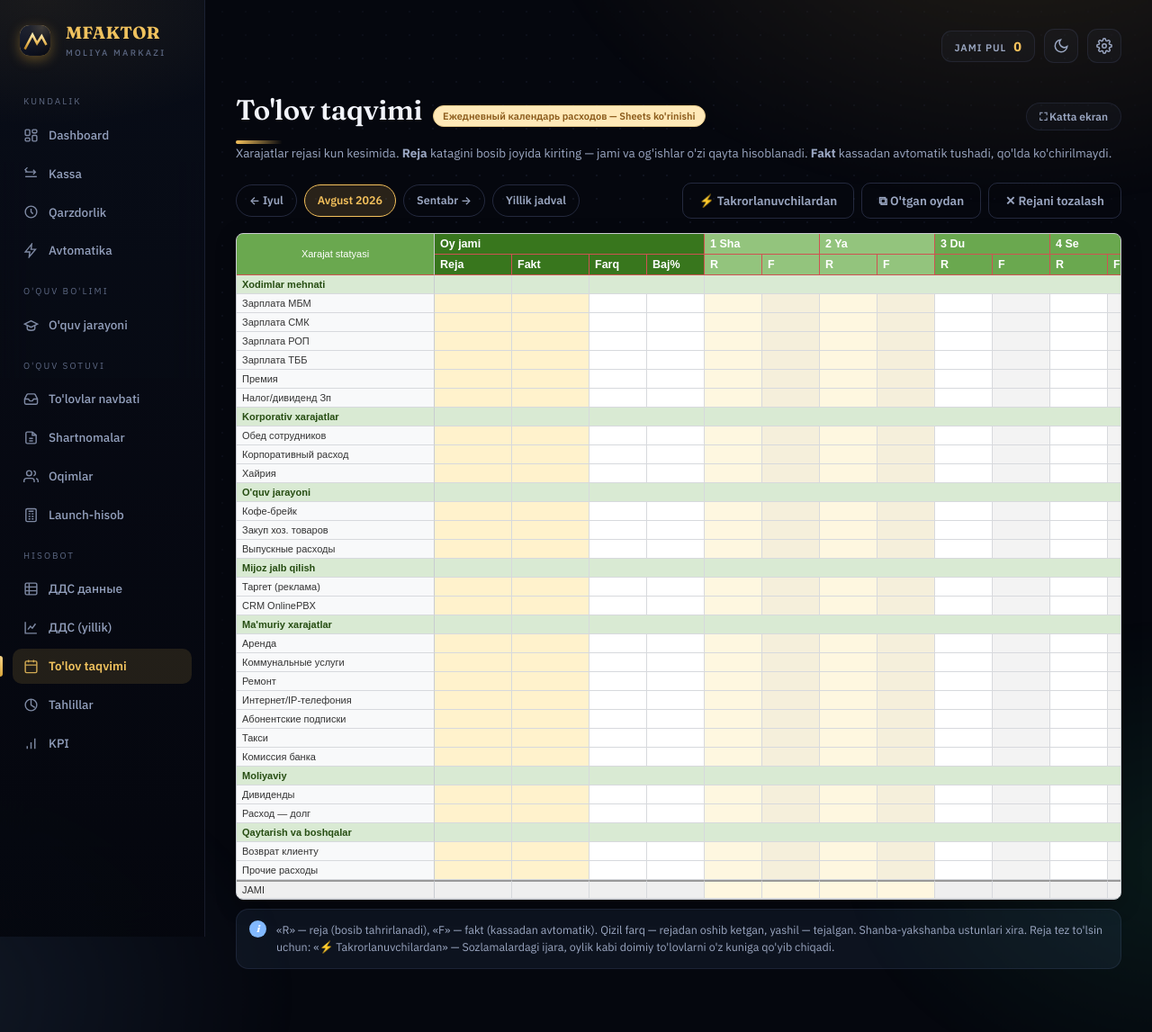
After one commit to vasilakhadjimatova-stack/Mfaktor-biznes-club, a Flask app: page /taqvim in a window 1280 px wide. The commit adds this page. Shown: the whole page at 90% size. Run offline with Flask 3, Linux system fonts and the light colour scheme.

Commit message:
To'lov taqvimi: Sheets'dagi платежный календарь dastur ichida
Oylik ko'rinish — «Ежедневный календарь расходов» 1:1 ruhida:
- statya × kun jadvali, yashil Sheets uslubi, guruh sarlavhalari
- Reja katagi bosilganda joyida tahrirlanadi; jami, farq va bajarilish
  foizi AJAX bilan darhol qayta hisoblanadi
- FAKT kassadan avtomatik tushadi — qo'lda ko'chirilmaydi
- «Takrorlanuvchilardan» tugmasi: ijara/oylik kabi doimiy to'lovlar
  o'z kuniga reja bo'lib tushadi (ikki bosilsa ikkilanmaydi)
- «O'tgan oydan» ko'chirish va «Rejani tozalash»
- shanba-yakshanba ustunlari ajratilgan, katta ekran rejimi ishlaydi

Yillik ko'rinish — «Годовая таблица» kabi: statya × 12 oy,
Reja | Fakt | bajarilish % — formulalar buzilmaydi (#REF! yo'q).

Reja bo'lmagan oyda farq neytral rangda (vahima qilmaydi).
Yangi jadval: plan_cells (yil, oy, kun, statya → summa).

Co-Authored-By: Claude Fable 5 <noreply@anthropic.com>
Claude-Session: https://claude.ai/code/session_01QDFQCdnJWjZHr9qKxLobiK

```diff
--- a/moliya/app.py
+++ b/moliya/app.py
@@ -635,6 +635,66 @@ def register_routes(app):
                                upcoming=core.upcoming_lines(14))
 
     # ── Yillik ДДС (Sheets formati) ─────────────────────────────
+    # ── To'lov taqvimi (платежный календарь) ─────────────────────
+    @app.route("/taqvim")
+    def taqvim():
+        import paycal
+        y, m = _ym()
+        view = request.args.get("view", "month")
+        oy = ["", "Yanvar", "Fevral", "Mart", "Aprel", "May", "Iyun", "Iyul",
+              "Avgust", "Sentabr", "Oktabr", "Noyabr", "Dekabr"]
+        if view == "year":
+            data = paycal.year_data(y)
+            return render_template("taqvim.html", view="year", y=y, m=m,
+                                   d=data, oy=oy)
+        data = paycal.month_data(y, m)
+        return render_template("taqvim.html", view="month", y=y, m=m,
+                               d=data, oy=oy)
+
+    @app.route("/taqvim/set", methods=["POST"])
+    def taqvim_set():
+        import paycal
+        f = request.form
+        try:
+            y, m, day = int(f["y"]), int(f["m"]), int(f["d"])
+            raw = (f.get("amount") or "0").replace(" ", "") \
+                .replace(" ", "").replace(",", ".")
+            amount = float(raw or 0)
+            cat = f["cat"]
+        except (KeyError, ValueError):
+            return {"ok": False}, 400
+        res = paycal.set_cell(y, m, day, cat, amount)
+        res["ok"] = True
+        return res
+
+    @app.route("/taqvim/fill", methods=["POST"])
+    def taqvim_fill():
+        import paycal
+        y, m = _ym()
+        r = paycal.fill_from_recurring(y, m)
+        flash(f"Takrorlanuvchi to'lovlardan {r['made']} katak to'ldirildi"
+              + (f", {r['skipped']} tasi allaqachon band edi" if r['skipped']
+                 else "") + ".", "ok")
+        return redirect(url_for("taqvim", y=y, m=m))
+
+    @app.route("/taqvim/copy", methods=["POST"])
+    def taqvim_copy():
+        import paycal
+        y, m = _ym()
+        r = paycal.copy_from_prev(y, m)
+        flash(f"{r['pm']:02d}.{r['py']} rejasidan {r['made']} katak "
+              f"ko'chirildi" + (f", {r['skipped']} tasi band edi"
+                                if r['skipped'] else "") + ".", "ok")
+        return redirect(url_for("taqvim", y=y, m=m))
+
+    @app.route("/taqvim/clear", methods=["POST"])
+    def taqvim_clear():
+        import paycal
+        y, m = _ym()
+        n = paycal.clear_month(y, m)
+        flash(f"{n} ta reja katagi o'chirildi.", "ok")
+        return redirect(url_for("taqvim", y=y, m=m))
+
     @app.route("/dds")
     def dds():
         try:
--- a/moliya/templates/base.html
+++ b/moliya/templates/base.html
@@ -1400,6 +1400,36 @@ button.chip{background:var(--card-faint);color:var(--mut);
   border:1px solid var(--line);font:600 12px var(--sans);padding:6px 11px;
   box-shadow:none}
 button.chip:hover{border-color:var(--line2);color:var(--txt)}
+
+/* ══ To'lov taqvimi: yashil Excel-uslub (.x3) ══ */
+.xl.x3 thead th{background:#6aa84f;color:#fff}
+.xl.x3 thead th.rn{background:#6aa84f}
+.xl.x3 thead th.tot{background:#38761d}
+.xl.x3 thead th.we{background:#93c47d}
+.xl.x3 td.cat{min-width:220px;max-width:260px;background:#f8f9fa;color:#333;
+  text-align:left;position:sticky;left:0;z-index:2;font-weight:500;
+  overflow:hidden;text-overflow:ellipsis;white-space:nowrap}
+.xl.x3 thead th.cat{position:sticky;left:0;z-index:5}
+.xl.x3 tr.grp td{background:#d9ead3;color:#274e13;font-weight:700}
+.xl.x3 tr.grp td.cat{background:#d9ead3;color:#274e13}
+.xl.x3 td.r{text-align:right;font-variant-numeric:tabular-nums;min-width:52px}
+.xl.x3 td.plc{background:#fff;cursor:pointer;min-width:64px}
+.xl.x3 td.plc:hover{background:#e8f0fe;box-shadow:inset 0 0 0 2px #4285f4}
+.xl.x3 td.plc:focus{outline:0;background:#e8f0fe;box-shadow:inset 0 0 0 2px #4285f4}
+.xl.x3 td.fc{background:#f3f3f3;color:#999;min-width:64px}
+.xl.x3 td.fc.has{color:#1a1a1a;font-weight:600}
+.xl.x3 td.we{background:#fef7e0}
+.xl.x3 td.fc.we{background:#f5efdb}
+.xl.x3 td.tp,.xl.x3 td.tf{background:#fff2cc;font-weight:600;min-width:86px}
+.xl.x3 td.td,.xl.x3 td.tpc{background:#fff;min-width:64px}
+.xl.x3 td.bad{color:#cc0000;font-weight:700}
+.xl.x3 td.nop{color:#b7b7b7}
+.xl.x3 td.good{color:#38761d;font-weight:700}
+.xl.x3 tfoot td{position:sticky;bottom:0;background:#efefef;font-weight:700;
+  border-top:2px solid #999;z-index:2}
+.xl.x3 tfoot td.cat{z-index:3;background:#efefef}
+.plc-in{width:100%;min-width:56px;border:0;background:transparent;
+  font:inherit;text-align:right;outline:0;padding:0}
 </style>
 </head>
 <body>
@@ -1423,6 +1453,7 @@ button.chip:hover{border-color:var(--line2);color:var(--txt)}
   <span class="sep">Hisobot</span>
   <a class="{{ 'on' if p.startswith('/ddsdata') }}" href="/ddsdata"><svg viewBox="0 0 24 24" fill="none" stroke="currentColor" stroke-width="2"><rect x="3" y="3" width="18" height="18" rx="2"/><path d="M3 9h18M3 15h18M9 3v18"/></svg>ДДС данные</a>
   <a class="{{ 'on' if p == '/dds' }}" href="/dds"><svg viewBox="0 0 24 24" fill="none" stroke="currentColor" stroke-width="2"><path d="M3 3v18h18"/><path d="M7 15l4-5 3 3 5-7"/></svg>ДДС (yillik)</a>
+  <a class="{{ 'on' if p.startswith('/taqvim') }}" href="/taqvim"><svg viewBox="0 0 24 24" fill="none" stroke="currentColor" stroke-width="2"><rect x="3" y="4" width="18" height="18" rx="2"/><path d="M16 2v4M8 2v4M3 10h18"/></svg>To'lov taqvimi</a>
   <a class="{{ 'on' if p.startswith('/reports') }}" href="/reports"><svg viewBox="0 0 24 24" fill="none" stroke="currentColor" stroke-width="2"><circle cx="12" cy="12" r="9"/><path d="M12 3v9l6 4"/></svg>Tahlillar</a>
   <a class="{{ 'on' if p.startswith('/kpi') }}" href="/kpi"><svg viewBox="0 0 24 24" fill="none" stroke="currentColor" stroke-width="2"><path d="M12 20V10M18 20V4M6 20v-4"/></svg>KPI</a>
   </nav>
--- /dev/null
+++ b/moliya/templates/taqvim.html
@@ -0,0 +1,229 @@
+{% extends "base.html" %}
+{% block body %}
+{% macro num(v) %}{% if v %}{{ v|grp }}{% endif %}{% endmacro %}
+
+<div class="xl-top">
+  <h1 style="margin:0">To'lov taqvimi</h1>
+  <span class="xl-badge">Ежедневный календарь расходов — Sheets ko'rinishi</span>
+  <button type="button" class="xl-fs" style="margin-left:auto" onclick="xlFull()"
+          title="Jadval butun ekranni oladi (Esc — chiqish)">⛶ Katta ekran</button>
+</div>
+<p class="sub">Xarajatlar rejasi kun kesimida. <b>Reja</b> katagini bosib joyida
+  kiriting — jami va og'ishlar o'zi qayta hisoblanadi. <b>Fakt</b> kassadan
+  avtomatik tushadi, qo'lda ko'chirilmaydi.</p>
+
+<div class="monthnav" style="flex-wrap:wrap">
+  {% if view == 'month' %}
+    {% set py, pm = (y-1, 12) if m == 1 else (y, m-1) %}
+    {% set ny, nm = (y+1, 1) if m == 12 else (y, m+1) %}
+    <a class="chip" href="/taqvim?y={{py}}&m={{pm}}">← {{ oy[pm] }}</a>
+    <span class="chip on">{{ oy[m] }} {{ y }}</span>
+    <a class="chip" href="/taqvim?y={{ny}}&m={{nm}}">{{ oy[nm] }} →</a>
+    <a class="chip" href="/taqvim?view=year&y={{y}}">Yillik jadval</a>
+    <span style="margin-left:auto;display:flex;gap:8px;flex-wrap:wrap">
+      <form method="post" action="/taqvim/fill?y={{y}}&m={{m}}">
+        <button class="btn ghost" title="Sozlamalardagi takrorlanuvchi to'lovlar (ijara, oyliklar...) reja bo'lib tushadi">
+          ⚡ Takrorlanuvchilardan</button></form>
+      <form method="post" action="/taqvim/copy?y={{y}}&m={{m}}">
+        <button class="btn ghost" title="O'tgan oy rejasini shu oyga ko'chirish">
+          ⧉ O'tgan oydan</button></form>
+      <form method="post" action="/taqvim/clear?y={{y}}&m={{m}}"
+            onsubmit="return confirm('{{ oy[m] }} {{ y }} rejasi butunlay o‘chirilsinmi? (Faktga tegilmaydi)')">
+        <button class="btn ghost">✕ Rejani tozalash</button></form>
+    </span>
+  {% else %}
+    <a class="chip" href="/taqvim?view=year&y={{y-1}}">← {{ y-1 }}</a>
+    <span class="chip on">{{ y }} yil</span>
+    <a class="chip" href="/taqvim?view=year&y={{y+1}}">{{ y+1 }} →</a>
+    <a class="chip" href="/taqvim?y={{y}}&m={{m}}">Oylik taqvim</a>
+  {% endif %}
+</div>
+
+{% if view == 'month' %}
+{# ═══════════ OYLIK: statya × kun ═══════════ #}
+<div class="xl-wrap">
+<table class="xl x3">
+  <thead>
+    <tr>
+      <th class="rn cat" rowspan="2">Xarajat statyasi</th>
+      <th colspan="4" class="tot">Oy jami</th>
+      {% for day in d.days %}
+      <th colspan="2" class="{{ 'we' if day.we }}">{{ day.d }} {{ day.wd }}</th>
+      {% endfor %}
+    </tr>
+    <tr>
+      <th class="tot">Reja</th><th class="tot">Fakt</th>
+      <th class="tot">Farq</th><th class="tot">Baj%</th>
+      {% for day in d.days %}
+      <th class="{{ 'we' if day.we }}">R</th><th class="{{ 'we' if day.we }}">F</th>
+      {% endfor %}
+    </tr>
+  </thead>
+  <tbody>
+  {% for g in d.groups %}
+    <tr class="grp">
+      <td class="rn cat">{{ g.name }}</td>
+      <td class="r">{{ num(g.tp) }}</td><td class="r">{{ num(g.tf) }}</td>
+      <td class="r" colspan="2"></td>
+      <td colspan="{{ d.days|length * 2 }}"></td>
+    </tr>
+    {% for r in g.rows %}
+    <tr data-cat="{{ r.cat }}">
+      <td class="rn cat">{{ r.cat }}</td>
+      <td class="r tp">{{ num(r.tp) }}</td>
+      <td class="r tf">{{ num(r.tf) }}</td>
+      <td class="r td {{ ('bad' if r.diff > 0 else 'good') if r.tp else 'nop' }}">{{ num(r.diff|abs) if r.diff }}</td>
+      <td class="r tpc">{% if r.pct is not none %}{{ r.pct|round|int }}%{% endif %}</td>
+      {% for day in d.days %}
+      {% set i = loop.index0 %}
+      <td class="r plc {{ 'we' if day.we }}" tabindex="0"
+          data-d="{{ day.d }}" data-v="{{ r.p[i] or '' }}">{{ num(r.p[i]) }}</td>
+      <td class="r fc {{ 'we' if day.we }} {{ 'has' if r.f[i] }}">{{ num(r.f[i]) }}</td>
+      {% endfor %}
+    </tr>
+    {% endfor %}
+  {% endfor %}
+  </tbody>
+  <tfoot>
+    <tr class="sum">
+      <td class="rn cat">JAMI</td>
+      <td class="r" id="sum-p">{{ num(d.total_p) }}</td>
+      <td class="r">{{ num(d.total_f) }}</td>
+      <td class="r" id="sum-d">{{ num(d.total_diff|abs) if d.total_diff }}</td>
+      <td class="r">{% if d.total_pct is not none %}{{ d.total_pct|round|int }}%{% endif %}</td>
+      {% for day in d.days %}
+      {% set i = loop.index0 %}
+      <td class="r dp {{ 'we' if day.we }}" data-d="{{ day.d }}">{{ num(d.day_p[i]) }}</td>
+      <td class="r {{ 'we' if day.we }}">{{ num(d.day_f[i]) }}</td>
+      {% endfor %}
+    </tr>
+  </tfoot>
+</table>
+</div>
+<p class="hint" style="margin-top:10px">«R» — reja (bosib tahrirlanadi),
+  «F» — fakt (kassadan avtomatik). Qizil farq — rejadan oshib ketgan,
+  yashil — tejalgan. Shanba-yakshanba ustunlari xira.
+  Reja tez to'lsin uchun: «⚡ Takrorlanuvchilardan» — Sozlamalardagi ijara,
+  oylik kabi doimiy to'lovlarni o'z kuniga qo'yib chiqadi.</p>
+
+<script>
+(function(){
+  var Y = {{ y }}, M = {{ m }};
+  function fmt(v){
+    v = Math.round(v);
+    return v ? String(v).replace(/\B(?=(\d{3})+(?!\d))/g, " ") : "";
+  }
+  function save(cell, val){
+    var row = cell.closest("tr");
+    var body = new URLSearchParams({
+      y: Y, m: M, d: cell.dataset.d, cat: row.dataset.cat, amount: val
+    });
+    fetch("/taqvim/set", {method: "POST", body: body})
+      .then(function(r){ return r.json(); })
+      .then(function(j){
+        if (!j.ok) return;
+        cell.dataset.v = val > 0 ? val : "";
+        cell.textContent = fmt(val);
+        row.querySelector(".tp").textContent = fmt(j.row_p);
+        var td = row.querySelector(".td");
+        td.textContent = fmt(Math.abs(j.row_diff));
+        td.classList.toggle("bad", j.row_p > 0 && j.row_diff > 0);
+        td.classList.toggle("good", j.row_p > 0 && j.row_diff <= 0);
+        td.classList.toggle("nop", !j.row_p);
+        row.querySelector(".tpc").textContent =
+          j.row_pct == null ? "" : Math.round(j.row_pct) + "%";
+        var dayCell = document.querySelector('tfoot .dp[data-d="' + cell.dataset.d + '"]');
+        if (dayCell) dayCell.textContent = fmt(j.day_p);
+        document.getElementById("sum-p").textContent = fmt(j.total_p);
+        document.getElementById("sum-d").textContent = fmt(Math.abs(j.total_diff));
+      });
+  }
+  function edit(cell){
+    if (cell.querySelector("input")) return;
+    var cur = cell.dataset.v || "";
+    var inp = document.createElement("input");
+    inp.type = "text"; inp.inputMode = "numeric"; inp.value = cur;
+    inp.className = "plc-in";
+    cell.textContent = ""; cell.appendChild(inp);
+    inp.focus(); inp.select();
+    var done = false;
+    function finish(saveIt){
+      if (done) return; done = true;
+      var raw = inp.value.replace(/[\s ]/g, "").replace(",", ".");
+      var val = parseFloat(raw) || 0;
+      cell.removeChild(inp);
+      if (saveIt && String(val) !== String(cur || 0)) save(cell, val);
+      else cell.textContent = fmt(parseFloat(cell.dataset.v) || 0);
+    }
+    inp.addEventListener("keydown", function(e){
+      if (e.key === "Enter") finish(true);
+      else if (e.key === "Escape") finish(false);
+    });
+    inp.addEventListener("blur", function(){ finish(true); });
+  }
+  document.querySelectorAll(".plc").forEach(function(c){
+    c.addEventListener("click", function(){ edit(c); });
+    c.addEventListener("keydown", function(e){
+      if (e.key === "Enter") { e.preventDefault(); edit(c); }
+    });
+  });
+})();
+</script>
+
+{% else %}
+{# ═══════════ YILLIK: statya × oy ═══════════ #}
+<div class="xl-wrap">
+<table class="xl x3">
+  <thead>
+    <tr>
+      <th class="rn cat" rowspan="2">Xarajat statyasi</th>
+      <th colspan="2" class="tot">Yil jami</th>
+      {% for mi in range(1, 13) %}<th colspan="3">{{ oy[mi][:3] }}</th>{% endfor %}
+    </tr>
+    <tr>
+      <th class="tot">Reja</th><th class="tot">Fakt</th>
+      {% for mi in range(1, 13) %}<th>R</th><th>F</th><th>%</th>{% endfor %}
+    </tr>
+  </thead>
+  <tbody>
+  {% for g in d.groups %}
+    <tr class="grp">
+      <td class="rn cat">{{ g.name }}</td>
+      <td class="r">{{ num(g.tp) }}</td><td class="r">{{ num(g.tf) }}</td>
+      <td colspan="36"></td>
+    </tr>
+    {% for r in g.rows %}
+    <tr>
+      <td class="rn cat">{{ r.cat }}</td>
+      <td class="r tp">{{ num(r.tp) }}</td>
+      <td class="r tf">{{ num(r.tf) }}</td>
+      {% for mi in range(12) %}
+      {% set p, f = r.p[mi], r.f[mi] %}
+      <td class="r">{{ num(p) }}</td>
+      <td class="r fc {{ 'has' if f }}">{{ num(f) }}</td>
+      <td class="r {{ 'bad' if p and f > p else ('good' if p and f < p) }}">
+        {% if p %}{{ (f / p * 100)|round|int }}%{% endif %}</td>
+      {% endfor %}
+    </tr>
+    {% endfor %}
+  {% endfor %}
+  </tbody>
+  <tfoot>
+    <tr class="sum">
+      <td class="rn cat">JAMI</td>
+      <td class="r">{{ num(d.total_p) }}</td>
+      <td class="r">{{ num(d.total_f) }}</td>
+      {% for mi in range(12) %}
+      <td class="r">{{ num(d.month_p[mi]) }}</td>
+      <td class="r">{{ num(d.month_f[mi]) }}</td>
+      <td class="r">{% if d.month_p[mi] %}{{ (d.month_f[mi] / d.month_p[mi] * 100)|round|int }}%{% endif %}</td>
+      {% endfor %}
+    </tr>
+  </tfoot>
+</table>
+</div>
+<p class="hint" style="margin-top:10px">Oylik reja — o'sha oy taqvimidagi kunlik
+  rejalarning yig'indisi (oylik taqvimda kiritiladi). «%» — rejaning bajarilishi.
+  Sheets'dagi yillik jadvaldan farqi: formulalar buzilmaydi, fakt kassadan o'zi keladi.</p>
+{% endif %}
+{% endblock %}
```
Also changed, not shown: moliya/models.py (+34 -0 lines), moliya/paycal.py (added, +199 -0 lines).
